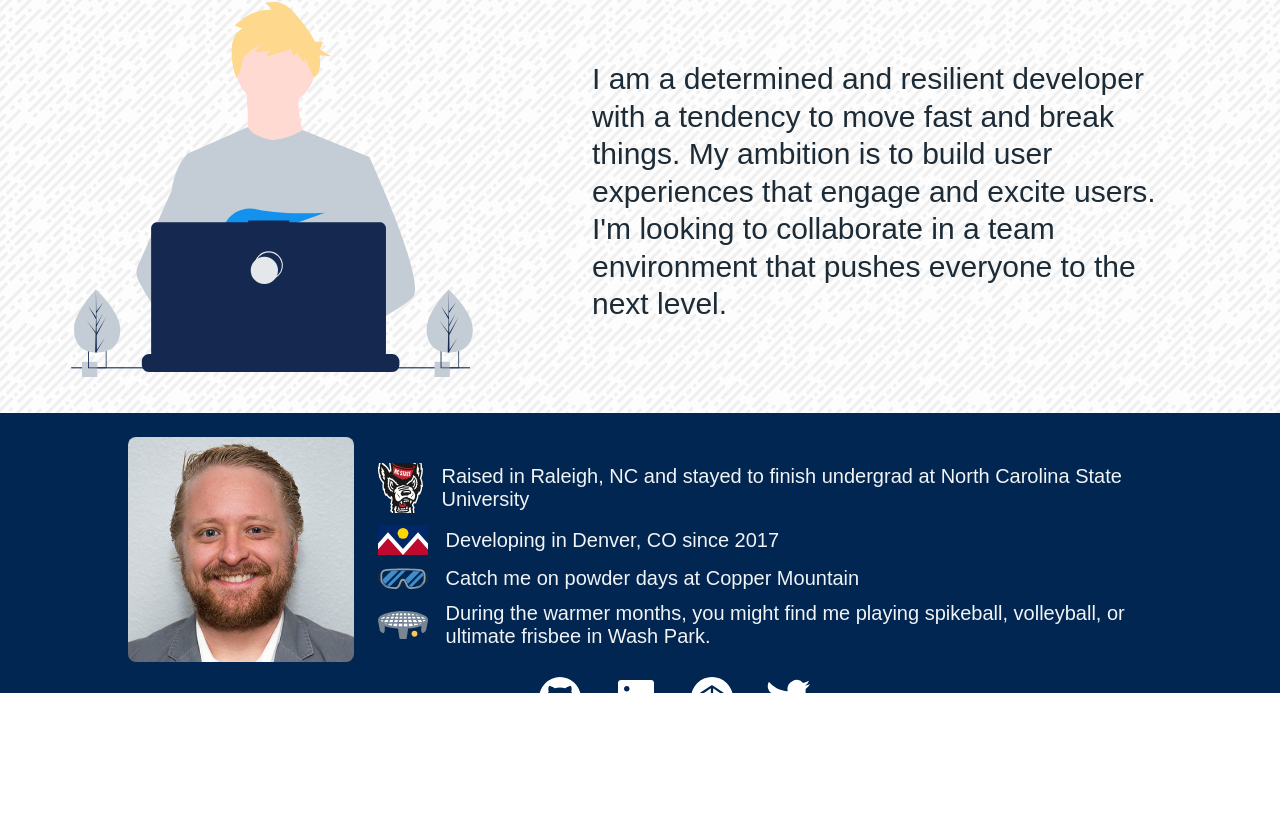
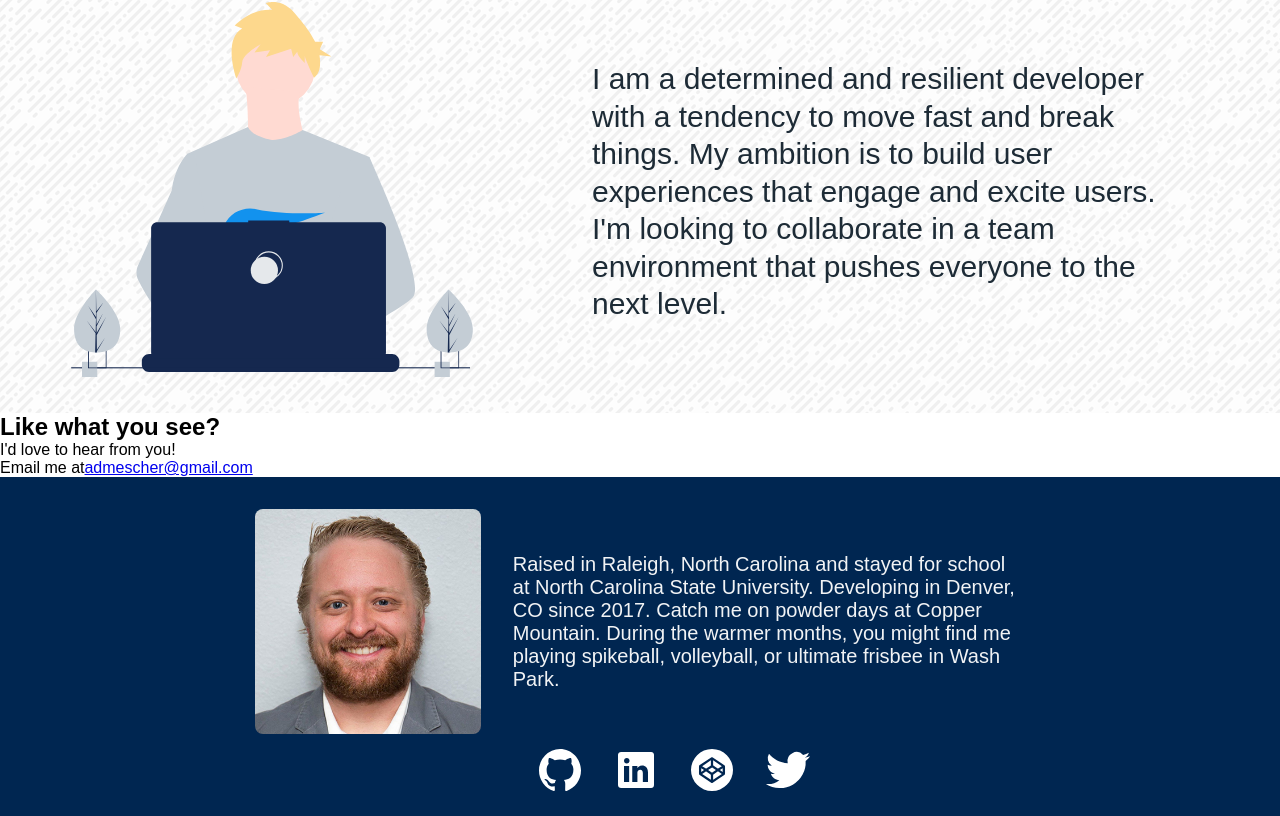
Before and after one commit to AdamMescher/mescherio, a Next.js app: page / in a window 1280 px wide. Shown: the part 830-1646 px from the top of the page. Before the commit the page ends 1556 px from the top, so only its background shows below. Built offline with nearby package versions, Linux system fonts and the light colour scheme; a web font is replaced by a local one.

Commit message:
Update footer by removing svg bullets

```diff
--- a/src/components/Contact/index.tsx
+++ b/src/components/Contact/index.tsx
@@ -1,11 +1,20 @@
 import * as React from 'react';
 import StyledContact from './styled';
 
-const Contact = () => (
+type ContactProps = {
+  email: string,
+};
+
+const Contact = ({
+  email,
+}: ContactProps) => (
   <StyledContact>
     <h2>Like what you see?</h2>
-    <p>Email me at adam@mescher.io</p>
-    <p>or you can reach me by filling out the form</p>
+    <p>I'd love to hear from you!</p>
+    <p>
+      Email me at
+      <a href={`mailto:${email}`}>{email}</a>
+    </p>
   </StyledContact>
 );
 
--- a/src/components/Footer/index.tsx
+++ b/src/components/Footer/index.tsx
@@ -7,24 +7,9 @@ const Footer = () => (
     <StyledFooter>
       <div className="img-and-text-container">
         <img className="headshot" src="/images/professional-headshot.jpg" alt="" />
-        <div className="text-container">
-          <div className="about-bullet-container">
-            <img src="images/ncsu-logo.svg" alt="" />
-            <p>Raised in Raleigh, NC and stayed to finish undergrad at North Carolina State University</p>
-          </div>
-          <div className="about-bullet-container">
-            <img src="/images/flag-denver.svg" alt="" />
-            <p>Developing in Denver, CO since 2017</p>
-          </div>
-          <div className="about-bullet-container">
-            <img src="/images/goggles.svg" alt="" />
-            <p>Catch me on powder days at Copper Mountain</p>
-          </div>
-          <div className="about-bullet-container">
-            <img src="/images/roundball-net.svg" alt="" />
-            <p>During the warmer months, you might find me playing spikeball, volleyball, or ultimate frisbee in Wash Park.</p>
-          </div>
-        </div>
+        <p>
+            Raised in Raleigh, North Carolina and stayed for school at North Carolina State University. Developing in Denver, CO since 2017. Catch me on powder days at Copper Mountain. During the warmer months, you might find me playing spikeball, volleyball, or ultimate frisbee in Wash Park.
+        </p>
       </div>
       <ul>
         <li>
--- a/src/components/Footer/styled.tsx
+++ b/src/components/Footer/styled.tsx
@@ -1,7 +1,7 @@
 import styled from 'styled-components';
 
 const StyledFooter = styled.section`
-    padding-top: 24px;
+    padding-top: 32px;
     padding-bottom: 24px;
     height: 35vh;
     background: ${({ theme }) => theme.colors.primary[900]};
@@ -16,32 +16,15 @@ const StyledFooter = styled.section`
         height: 225px;
         border-radius: 8px;
     }
-    .about-bullet-container {
-        margin-top: 12px;
-        margin-left: 24px;
-        display: flex;
-        align-items: center;
-        img {
-            width: 50px;
-            max-height: 50px;
-            object-fit: cover;
-        }
-        p {
-            margin-left: 18px;
-        }
-    }
     p {
+        margin-left: 32px;
+        width: 50%;
         color: ${({ theme }) => theme.colors.neutral.ash[300]};
-        font-size: ${({ theme }) => theme.typography.fontSize[4]}px;
-    }
-    p span {
-        background-color: blue;
-        color: yellow;
-        border-radius: 2px;
-        font-family: monospace;
+        font-size: ${({ theme }) => theme.typography.fontSize[5]}px;
     }
     ul {
-        margin-top: 12px;
+        padding-bottom: 18px;
+        background: ${({ theme }) => theme.colors.primary[900]};
         width: 100%;
         display: flex;
         list-style: none;
@@ -64,6 +47,32 @@ const StyledFooter = styled.section`
             margin-left: 0;
         }
     }
+    @media(max-width: 1280px) {
+        p {
+            font-size: ${({ theme }) => theme.typography.fontSize[4]}px;
+        }
+        ul {
+            margin-top: 12px;
+        }
+    }
+    @media(max-width: 835px) {
+        p {
+            font-size: ${({ theme }) => theme.typography.fontSize[3]}px;
+        }
+    }
+    @media(max-width: 650px) {
+        height: 100%;
+        .img-and-text-container {
+            flex-direction: column;
+            margin-bottom: 18px;
+        }
+        p {
+            margin: 0;
+            width: 80%;
+            margin-top: 18px;
+            margin-left: 10%;
+        }
+    }
 `;
 
 export default StyledFooter;
--- a/src/pages/index.tsx
+++ b/src/pages/index.tsx
@@ -3,6 +3,7 @@ import { NextPage } from 'next';
 import Layout from '../components/Layout';
 import Hero from '../components/Hero';
 import About from '../components/About';
+import Contact from '../components/Contact';
 import Footer from '../components/Footer';
 
 const Index: NextPage = () => (
@@ -10,6 +11,7 @@ const Index: NextPage = () => (
     <main>
       <Hero />
       <About />
+      <Contact email="admescher@gmail.com" />
       <Footer />
     </main>
   </Layout>
```
Also changed, not shown: public/images/mailbox.svg (added).
